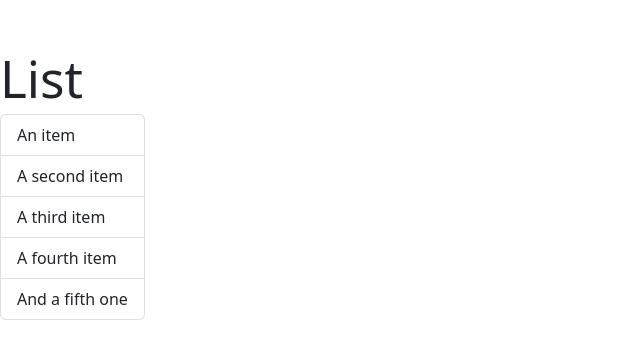
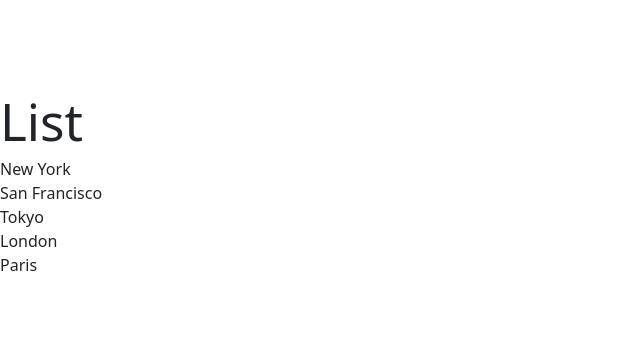
Before and after one commit to Mr-Olivier/re, a React (Vite) app: page / in a window 1280 px wide. Shown: the part 215-574 px from the top of the page, without its empty margins (0-640 px from the left). Built offline with nearby package versions, Linux system fonts and the light colour scheme; the HTML template or start-up script is replaced by a standard one.

Commit message:
feat: I rendered List

```diff
--- a/src/components/ListGroup.tsx
+++ b/src/components/ListGroup.tsx
@@ -1,13 +1,13 @@
 function ListGroup() {
+  const items = ["New York", "San Francisco", "Tokyo", "London", "Paris"];
+
   return (
     <>
       <h1>List</h1>
       <ul className="list-group">
-        <li className="list-group-item">An item</li>
-        <li className="list-group-item">A second item</li>
-        <li className="list-group-item">A third item</li>
-        <li className="list-group-item">A fourth item</li>
-        <li className="list-group-item">And a fifth one</li>
+        {items.map((item) => (
+          <li key={item}>{item}</li>
+        ))}
       </ul>
     </>
   );
```
